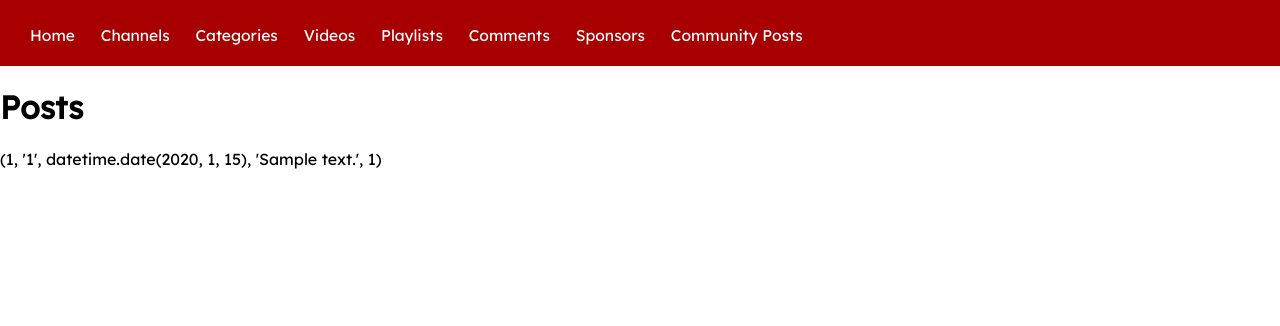
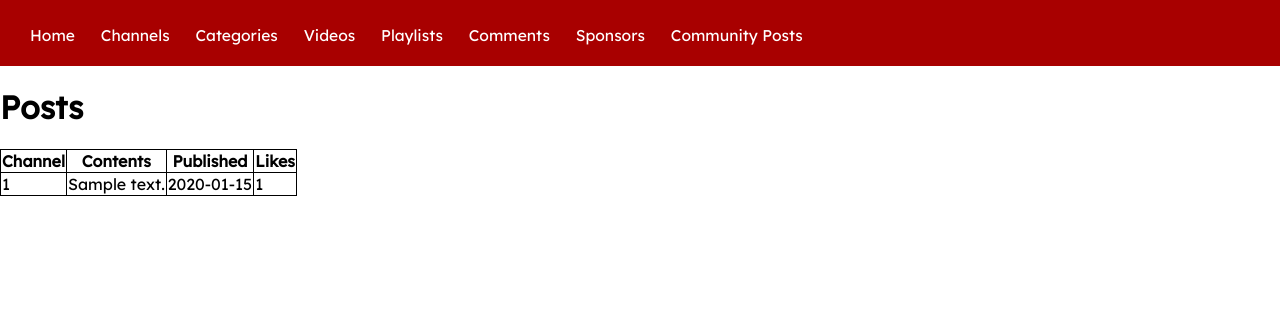
Before and after one commit to zathaxx/YouTubeDB, a Flask app: page /posts in a window 1280 px wide. Shown: the top 326 px of the page. Run offline with Flask 3, Linux system fonts and the light colour scheme; tables that the repository leaves empty hold one stand-in row (values such as "Sample post").

Commit message:
Add formatting for posts

```diff
--- a/templates/posts.html
+++ b/templates/posts.html
@@ -21,8 +21,21 @@
 </header>
 <body>
     <h1>Posts</h1>
-    {% for row in posts %}
-        <p>{{ row }}</p>
-    {% endfor %}
+    <table>
+        <tr>
+            <th>Channel</th>
+            <th>Contents</th>
+            <th>Published</th>
+            <th>Likes</th>
+        </tr>
+        {% for row in posts %}
+            <tr>
+                <td>{{ row[1] }}</td>
+                <td>{{ row[3] }}</td>
+                <td>{{ row[2] }}</td>
+                <td>{{ row[4] }}</td>
+            </tr>
+        {% endfor %}
+    </table>
 </body>
 </html>
```
